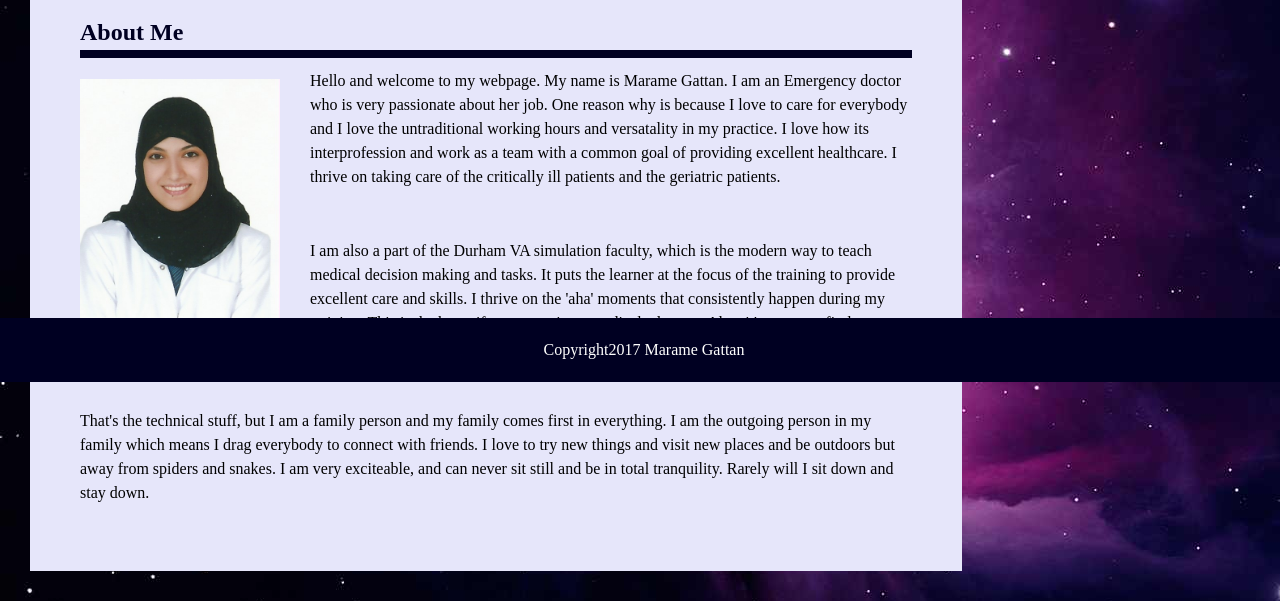
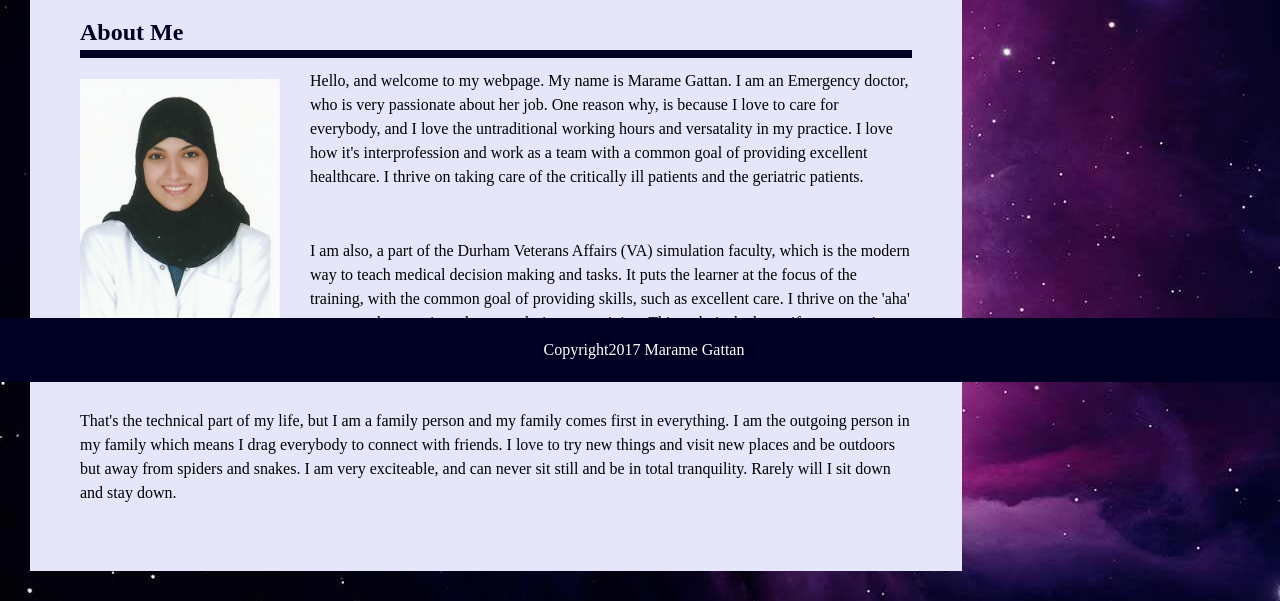
Before and after one commit to drqattan/Basic-Portfolio, a plain HTML site: page AboutMe.html in a window 1280 px wide. Shown: the part 418-1019 px from the top of the page. Drawn offline with Linux system fonts and the light colour scheme.

Commit message:
Update AboutMe.html

```diff
--- a/AboutMe.html
+++ b/AboutMe.html
@@ -54,11 +54,11 @@
 
 <img id="mypic" src="assets/images/mypic.jpg"
 
-<p>	Hello and welcome to my webpage. My name is Marame Gattan. I am an Emergency doctor who is very passionate about her job. One reason why is because I love to care for everybody and I love the untraditional working hours and versatality in my practice. I love how its interprofession and work as a team with a common goal of providing excellent healthcare. I thrive on taking care of the critically ill patients and the geriatric patients.</p>
+<p>	Hello, and welcome to my webpage. My name is Marame Gattan. I am an Emergency doctor, who is very passionate about her job. One reason why, is because I love to care for everybody, and I love the untraditional working hours and versatality in my practice. I love how it's interprofession and work as a team with a common goal of providing excellent healthcare. I thrive on taking care of the critically ill patients and the geriatric patients.</p>
 
-<p>I am also a part of the Durham VA simulation faculty, which is the modern way to teach medical decision making and tasks. It puts the learner at the focus of the training to provide excellent care and skills. I thrive on the 'aha' moments that consistently happen during my training. This is the best gift you can give a medical educator. Also, it's a way to find system issues prior to system failure.</p>
+<p>I am also, a part of the Durham Veterans Affairs (VA) simulation faculty, which is the modern way to teach medical decision making and tasks. It puts the learner at the focus of the training, with the common goal of providing skills, such as excellent care. I thrive on the 'aha' moments that consistently occur during my training. This truly is the best gift you can give a medical educator. Also, it's a way to find system issues prior to system failure.</p>
 
-<p>That's the technical stuff, but I am a family person and my family comes first in everything. I am the outgoing person in my family which means I drag everybody to connect with friends. I love to try new things and visit new places and be outdoors but away from spiders and snakes. I am very exciteable, and can never sit still and be in total tranquility. Rarely will I sit down and stay down. </p>
+<p>That's the technical part of my life,  but I am a family person and my family comes first in everything. I am the outgoing person in my family which means I drag everybody to connect with friends. I love to try new things and visit new places and be outdoors but away from spiders and snakes. I am very exciteable, and can never sit still and be in total tranquility. Rarely will I sit down and stay down. </p>
 </div></body>
 
 <footer>
```
